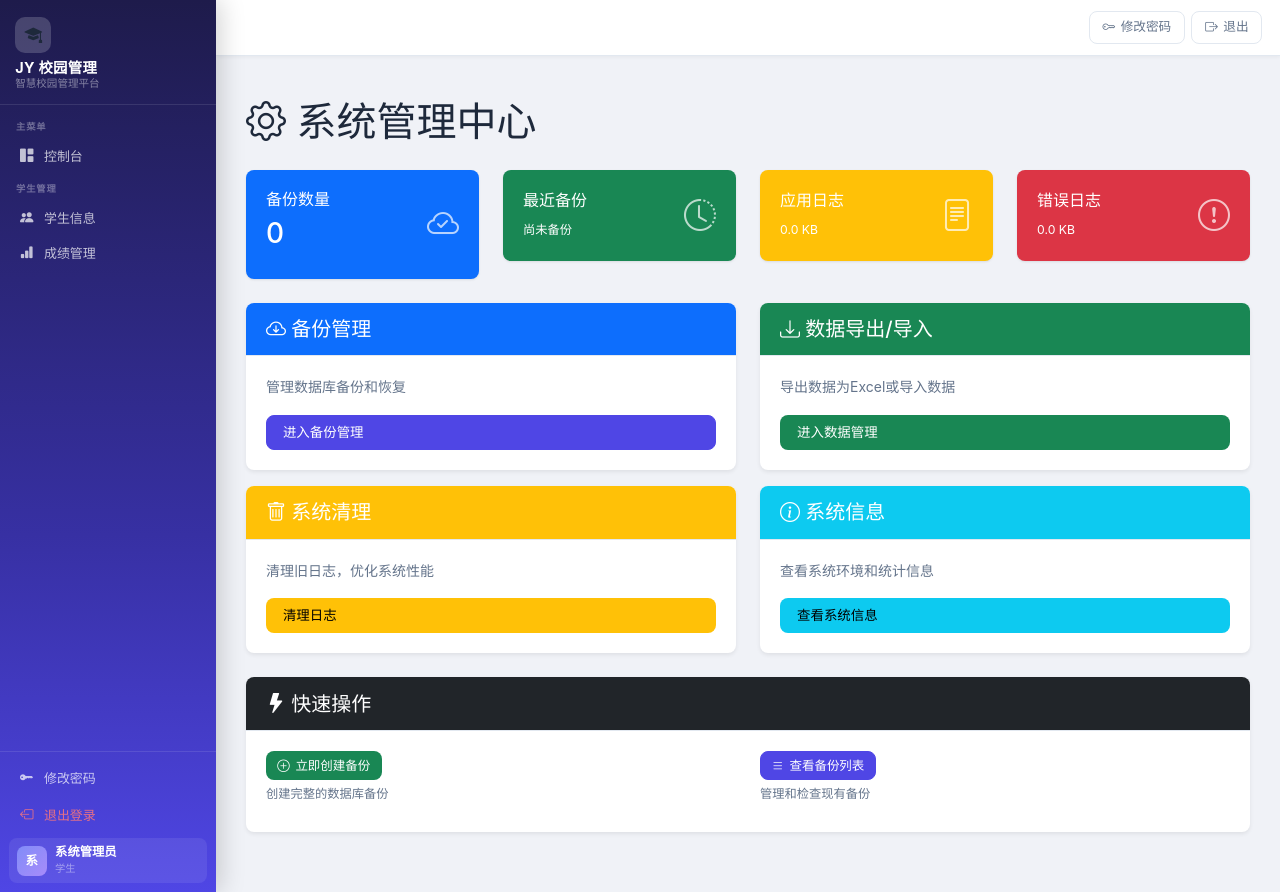
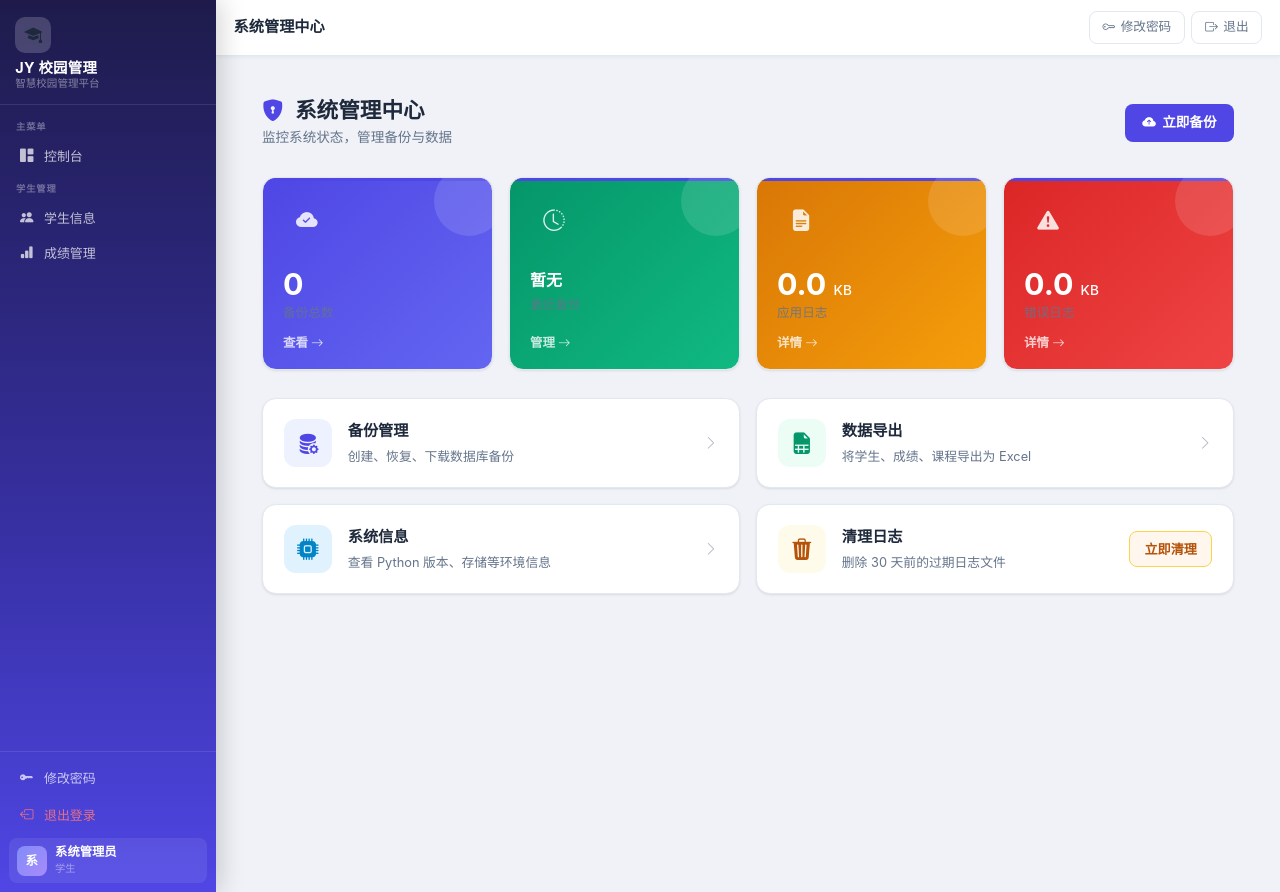
Before and after one commit to weichuyi/jystudent, a Flask app: page /admin/ in a window 1280 px wide. Run offline with Flask 3, Linux system fonts and the light colour scheme; a user stored in the database is signed in.

Commit message:
重构管理后台界面与系统信息布局
重构管理后台仪表板模板以优化用户体验与响应式布局：重命名标题区块，添加页面标题，将旧版 Bootstrap 卡片网格替换为紧凑头部、统计卡片与模块磁贴；新增备份、数据导出与日志清理操作；为管理后台组件添加全新作用域 CSS。同时限制 templates/admin/system_info.html 容器宽度以保证布局统一。二进制实例文件 students.db 已更新（数据发生变更）。

```diff
--- a/templates/admin/index.html
+++ b/templates/admin/index.html
@@ -1,183 +1,229 @@
 {% extends "base.html" %}
 
-{% block title %}管理员中心{% endblock %}
+{% block title %}管理中心{% endblock %}
+{% block page_title %}系统管理中心{% endblock %}
 
 {% block content %}
-<div class="container-fluid mt-4">
-    <div class="row">
-        <div class="col-md-12">
-            <h1 class="mb-4">
-                <i class="bi bi-gear"></i> 系统管理中心
-            </h1>
+<div class="adm-wrap">
+
+  <!-- 页头 -->
+  <div class="adm-header">
+    <div>
+      <h2 class="adm-title"><i class="bi bi-shield-lock-fill"></i> 系统管理中心</h2>
+      <p class="adm-sub">监控系统状态，管理备份与数据</p>
     </div>
+    <form method="POST" action="{{ url_for('admin_create_backup') }}">
+      <button type="submit" class="adm-btn-primary">
+        <i class="bi bi-cloud-arrow-up-fill"></i> 立即备份
+      </button>
+    </form>
   </div>
 
   <!-- 统计卡片 -->
-    <div class="row mb-4">
-        <div class="col-md-3">
-            <div class="card bg-primary text-white">
-                <div class="card-body">
-                    <div class="d-flex justify-content-between align-items-center">
-                        <div>
-                            <h6 class="card-title mb-2">备份数量</h6>
-                            <h3>{{ stats.backup_count }}</h3>
+  <div class="adm-stats">
+
+    <div class="stat-card stat-blue">
+      <div class="stat-icon"><i class="bi bi-cloud-check-fill"></i></div>
+      <div class="stat-body">
+        <div class="stat-val">{{ stats.backup_count }}</div>
+        <div class="stat-label">备份总数</div>
       </div>
-                        <i class="bi bi-cloud-check" style="font-size: 2rem; opacity: 0.7;"></i>
-                    </div>
-                </div>
-            </div>
+      <a href="{{ url_for('admin_backup_list') }}" class="stat-link">查看 <i class="bi bi-arrow-right"></i></a>
     </div>
 
-        <div class="col-md-3">
-            <div class="card bg-success text-white">
-                <div class="card-body">
-                    <div class="d-flex justify-content-between align-items-center">
-                        <div>
-                            <h6 class="card-title mb-2">最近备份</h6>
-                            <small>
-                                {% if stats.latest_backup %}
-                                    {{ stats.latest_backup }}
-                                {% else %}
-                                    尚未备份
-                                {% endif %}
-                            </small>
+    <div class="stat-card stat-green">
+      <div class="stat-icon"><i class="bi bi-clock-history"></i></div>
+      <div class="stat-body">
+        <div class="stat-val stat-val-sm">
+          {% if stats.latest_backup %}{{ stats.latest_backup[:19] if stats.latest_backup|length > 19 else stats.latest_backup }}{% else %}暂无{% endif %}
         </div>
-                        <i class="bi bi-clock-history" style="font-size: 2rem; opacity: 0.7;"></i>
+        <div class="stat-label">最近备份</div>
       </div>
-                </div>
-            </div>
+      <a href="{{ url_for('admin_backup_list') }}" class="stat-link">管理 <i class="bi bi-arrow-right"></i></a>
     </div>
 
-        <div class="col-md-3">
-            <div class="card bg-warning text-white">
-                <div class="card-body">
-                    <div class="d-flex justify-content-between align-items-center">
-                        <div>
-                            <h6 class="card-title mb-2">应用日志</h6>
-                            <small>{{ "%.1f"|format(stats.log_sizes.get('app.log', 0)) }} KB</small>
+    <div class="stat-card stat-amber">
+      <div class="stat-icon"><i class="bi bi-file-earmark-text-fill"></i></div>
+      <div class="stat-body">
+        <div class="stat-val">{{ "%.1f"|format(stats.log_sizes.get('app.log', 0)) }} <span class="stat-unit">KB</span></div>
+        <div class="stat-label">应用日志</div>
       </div>
-                        <i class="bi bi-file-text" style="font-size: 2rem; opacity: 0.7;"></i>
-                    </div>
-                </div>
-            </div>
+      <a href="{{ url_for('admin_system_info') }}" class="stat-link">详情 <i class="bi bi-arrow-right"></i></a>
     </div>
 
-        <div class="col-md-3">
-            <div class="card bg-danger text-white">
-                <div class="card-body">
-                    <div class="d-flex justify-content-between align-items-center">
-                        <div>
-                            <h6 class="card-title mb-2">错误日志</h6>
-                            <small>{{ "%.1f"|format(stats.log_sizes.get('error.log', 0)) }} KB</small>
+    <div class="stat-card stat-red">
+      <div class="stat-icon"><i class="bi bi-exclamation-triangle-fill"></i></div>
+      <div class="stat-body">
+        <div class="stat-val">{{ "%.1f"|format(stats.log_sizes.get('error.log', 0)) }} <span class="stat-unit">KB</span></div>
+        <div class="stat-label">错误日志</div>
       </div>
-                        <i class="bi bi-exclamation-circle" style="font-size: 2rem; opacity: 0.7;"></i>
-                    </div>
-                </div>
-            </div>
-        </div>
+      <a href="{{ url_for('admin_system_info') }}" class="stat-link">详情 <i class="bi bi-arrow-right"></i></a>
     </div>
 
-    <!-- 管理功能卡片 -->
-    <div class="row">
-        <div class="col-md-6">
-            <div class="card shadow-sm">
-                <div class="card-header bg-primary text-white">
-                    <h5 class="mb-0"><i class="bi bi-cloud-arrow-down"></i> 备份管理</h5>
-                </div>
-                <div class="card-body">
-                    <p class="text-muted">管理数据库备份和恢复</p>
-                    <a href="{{ url_for('admin_backup_list') }}" class="btn btn-primary w-100">
-                        进入备份管理
-                    </a>
-                </div>
-            </div>
   </div>
 
-        <div class="col-md-6">
-            <div class="card shadow-sm">
-                <div class="card-header bg-success text-white">
-                    <h5 class="mb-0"><i class="bi bi-download"></i> 数据导出/导入</h5>
+  <!-- 功能模块 -->
+  <div class="adm-modules">
+
+    <a href="{{ url_for('admin_backup_list') }}" class="module-card">
+      <div class="module-icon mod-blue"><i class="bi bi-database-fill-gear"></i></div>
+      <div class="module-body">
+        <div class="module-title">备份管理</div>
+        <div class="module-desc">创建、恢复、下载数据库备份</div>
       </div>
-                <div class="card-body">
-                    <p class="text-muted">导出数据为Excel或导入数据</p>
-                    <a href="{{ url_for('admin_data') }}" class="btn btn-success w-100">
-                        进入数据管理
+      <i class="bi bi-chevron-right module-arrow"></i>
     </a>
+
+    <a href="{{ url_for('admin_data') }}" class="module-card">
+      <div class="module-icon mod-green"><i class="bi bi-file-earmark-spreadsheet-fill"></i></div>
+      <div class="module-body">
+        <div class="module-title">数据导出</div>
+        <div class="module-desc">将学生、成绩、课程导出为 Excel</div>
       </div>
+      <i class="bi bi-chevron-right module-arrow"></i>
+    </a>
+
+    <a href="{{ url_for('admin_system_info') }}" class="module-card">
+      <div class="module-icon mod-cyan"><i class="bi bi-cpu-fill"></i></div>
+      <div class="module-body">
+        <div class="module-title">系统信息</div>
+        <div class="module-desc">查看 Python 版本、存储等环境信息</div>
       </div>
+      <i class="bi bi-chevron-right module-arrow"></i>
+    </a>
+
+    <div class="module-card module-card-action">
+      <div class="module-icon mod-amber"><i class="bi bi-trash3-fill"></i></div>
+      <div class="module-body">
+        <div class="module-title">清理日志</div>
+        <div class="module-desc">删除 30 天前的过期日志文件</div>
       </div>
+      <form method="POST" action="{{ url_for('admin_cleanup_logs') }}"
+            onsubmit="return confirm('确认清理 30 天前的日志吗？');">
+        <button type="submit" class="adm-btn-warn">立即清理</button>
+      </form>
     </div>
 
-    <div class="row mt-3">
-        <div class="col-md-6">
-            <div class="card shadow-sm">
-                <div class="card-header bg-warning text-white">
-                    <h5 class="mb-0"><i class="bi bi-trash"></i> 系统清理</h5>
-                </div>
-                <div class="card-body">
-                    <p class="text-muted">清理旧日志，优化系统性能</p>
-                    <form method="POST" action="{{ url_for('admin_cleanup_logs') }}" class="d-inline-block w-100">
-                        <button type="submit" class="btn btn-warning w-100" onclick="return confirm('确实要清理30天前的日志吗？');">
-                            清理日志
-                        </button>
-                    </form>
-                </div>
-            </div>
   </div>
 
-        <div class="col-md-6">
-            <div class="card shadow-sm">
-                <div class="card-header bg-info text-white">
-                    <h5 class="mb-0"><i class="bi bi-info-circle"></i> 系统信息</h5>
-                </div>
-                <div class="card-body">
-                    <p class="text-muted">查看系统环境和统计信息</p>
-                    <a href="{{ url_for('admin_system_info') }}" class="btn btn-info w-100">
-                        查看系统信息
-                    </a>
-                </div>
-            </div>
-        </div>
-    </div>
-
-    <!-- 快速操作 -->
-    <div class="row mt-4">
-        <div class="col-md-12">
-            <div class="card shadow-sm">
-                <div class="card-header bg-dark text-white">
-                    <h5 class="mb-0"><i class="bi bi-lightning-fill"></i> 快速操作</h5>
-                </div>
-                <div class="card-body">
-                    <div class="row">
-                        <div class="col-md-6">
-                            <form method="POST" action="{{ url_for('admin_create_backup') }}" class="mb-2">
-                                <button type="submit" class="btn btn-success btn-sm">
-                                    <i class="bi bi-plus-circle"></i> 立即创建备份
-                                </button>
-                                <small class="text-muted d-block mt-1">创建完整的数据库备份</small>
-                            </form>
-                        </div>
-                        <div class="col-md-6">
-                            <a href="{{ url_for('admin_backup_list') }}" class="btn btn-primary btn-sm">
-                                <i class="bi bi-list"></i> 查看备份列表
-                            </a>
-                            <small class="text-muted d-block mt-1">管理和检查现有备份</small>
-                        </div>
-                    </div>
-                </div>
-            </div>
-        </div>
-    </div>
 </div>
 
 <style>
-    .card {
-        border: none;
-        border-radius: 0.5rem;
+/* ---- 管理中心专属样式 ---- */
+.adm-wrap { padding: 1.5rem 1.75rem 2rem; width: 100%; }
+
+/* 页头 */
+.adm-header {
+  display: flex; align-items: center; justify-content: space-between;
+  margin-bottom: 1.75rem; flex-wrap: wrap; gap: .75rem;
 }
+.adm-title {
+  font-size: 1.35rem; font-weight: 700; color: var(--text); margin: 0 0 .2rem;
+}
+.adm-title i { color: var(--primary); margin-right: .4rem; }
+.adm-sub { color: var(--text-muted); margin: 0; font-size: .85rem; }
 
-    .card-header {
-        border-radius: 0.5rem 0.5rem 0 0;
+.adm-btn-primary {
+  display: inline-flex; align-items: center; gap: .4rem;
+  background: var(--primary); color: #fff;
+  border: none; border-radius: var(--radius-sm);
+  padding: .5rem 1.1rem; font-size: .85rem; font-weight: 600;
+  cursor: pointer; transition: var(--transition);
+  text-decoration: none;
 }
+.adm-btn-primary:hover { background: var(--primary-hover); color: #fff; }
+
+.adm-btn-warn {
+  display: inline-flex; align-items: center; gap: .35rem;
+  background: #fff7ed; color: #b45309;
+  border: 1.5px solid #fcd34d; border-radius: var(--radius-sm);
+  padding: .42rem .9rem; font-size: .82rem; font-weight: 600;
+  cursor: pointer; transition: var(--transition); white-space: nowrap;
+}
+.adm-btn-warn:hover { background: #fef3c7; }
+
+/* 统计卡片 */
+.adm-stats {
+  display: grid;
+  grid-template-columns: repeat(4, 1fr);
+  gap: 1rem;
+  margin-bottom: 1.75rem;
+}
+@media (max-width: 900px) { .adm-stats { grid-template-columns: repeat(2,1fr); } }
+@media (max-width: 540px) { .adm-stats { grid-template-columns: 1fr; } }
+
+.stat-card {
+  border-radius: var(--radius);
+  padding: 1.2rem 1.25rem 1rem;
+  display: flex; flex-direction: column; gap: .6rem;
+  position: relative; overflow: hidden;
+  box-shadow: var(--shadow-sm);
+}
+.stat-card::after {
+  content: ''; position: absolute; right: -12px; top: -12px;
+  width: 70px; height: 70px; border-radius: 50%;
+  background: rgba(255,255,255,.12);
+}
+.stat-blue  { background: linear-gradient(135deg,#4f46e5,#6366f1); color:#fff; }
+.stat-green { background: linear-gradient(135deg,#059669,#10b981); color:#fff; }
+.stat-amber { background: linear-gradient(135deg,#d97706,#f59e0b); color:#fff; }
+.stat-red   { background: linear-gradient(135deg,#dc2626,#ef4444); color:#fff; }
+
+.stat-icon { font-size: 1.6rem; opacity: .85; }
+.stat-body { flex: 1; }
+.stat-val { font-size: 1.9rem; font-weight: 700; line-height: 1; }
+.stat-val-sm { font-size: 1rem; font-weight: 600; line-height: 1.4; word-break: break-all; }
+.stat-unit { font-size: .85rem; font-weight: 500; }
+.stat-label { font-size: .8rem; opacity: .85; margin-top: .25rem; }
+.stat-link {
+  font-size: .78rem; font-weight: 600; color: rgba(255,255,255,.9);
+  text-decoration: none; display: inline-flex; align-items: center; gap: .2rem;
+  opacity: .85; transition: opacity .15s;
+}
+.stat-link:hover { opacity: 1; color: #fff; }
+
+/* 功能模块 */
+.adm-modules {
+  display: grid;
+  grid-template-columns: repeat(2, 1fr);
+  gap: 1rem;
+}
+@media (max-width: 640px) { .adm-modules { grid-template-columns: 1fr; } }
+
+.module-card {
+  background: var(--card-bg);
+  border: 1.5px solid var(--border);
+  border-radius: var(--radius);
+  padding: 1.25rem 1.3rem;
+  display: flex; align-items: center; gap: 1rem;
+  text-decoration: none; color: var(--text);
+  transition: var(--transition);
+  box-shadow: var(--shadow-sm);
+}
+.module-card:hover {
+  border-color: #c7d2fe;
+  box-shadow: var(--shadow);
+  transform: translateY(-2px);
+  color: var(--text);
+}
+.module-card-action { cursor: default; }
+.module-card-action:hover { transform: none; border-color: var(--border); box-shadow: var(--shadow-sm); }
+
+.module-icon {
+  width: 48px; height: 48px; border-radius: .75rem;
+  display: flex; align-items: center; justify-content: center;
+  font-size: 1.35rem; flex-shrink: 0;
+}
+.mod-blue  { background: #eef2ff; color: #4f46e5; }
+.mod-green { background: #ecfdf5; color: #059669; }
+.mod-cyan  { background: #e0f2fe; color: #0284c7; }
+.mod-amber { background: #fffbeb; color: #b45309; }
+
+.module-body { flex: 1; min-width: 0; }
+.module-title { font-weight: 700; font-size: .95rem; margin-bottom: .2rem; }
+.module-desc  { font-size: .8rem; color: var(--text-muted); }
+
+.module-arrow { color: var(--text-muted); font-size: .9rem; opacity: .5; flex-shrink: 0; }
+.module-card:hover .module-arrow { opacity: 1; color: var(--primary); }
 </style>
 {% endblock %}
--- a/templates/admin/system_info.html
+++ b/templates/admin/system_info.html
@@ -3,7 +3,7 @@
 {% block title %}系统信息{% endblock %}
 
 {% block content %}
-<div class="container-fluid mt-4">
+<div class="container-fluid mt-4" style="max-width:1100px;margin-left:auto;margin-right:auto;">
     <div class="row mb-4">
         <div class="col-md-12">
             <h1 class="mb-3">
```
Also changed, not shown: instance/students.db. Lines whose indentation alone changed are shown as unchanged.
